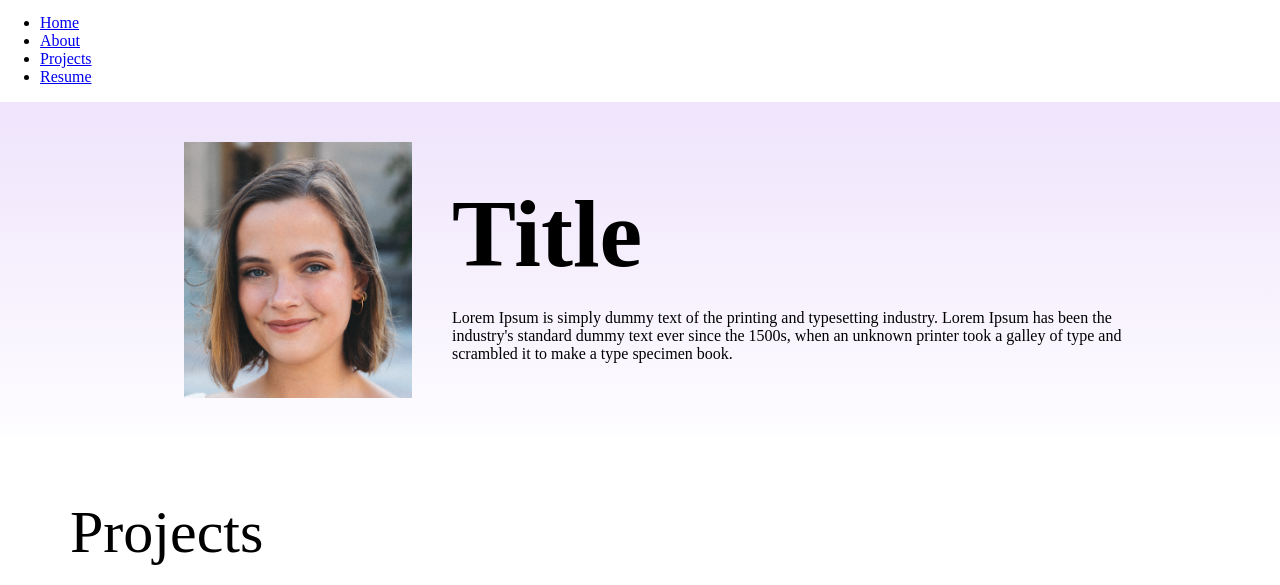
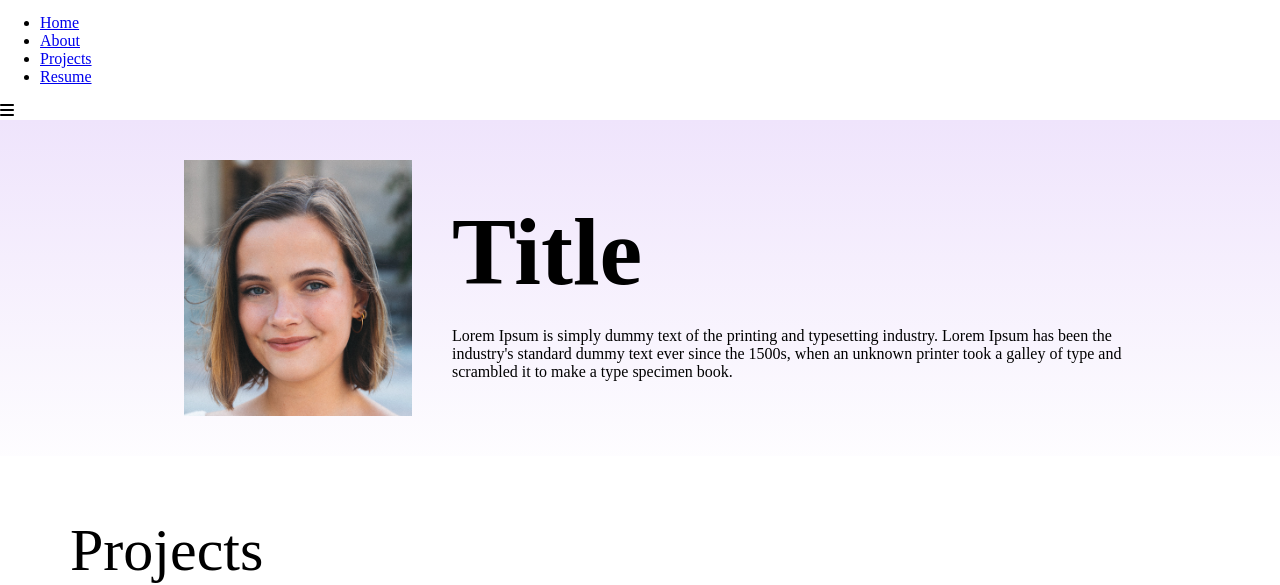
Before and after one commit to akildron/mod18, a plain HTML site: page index.html in a window 1280 px wide. Shown: the part 220-805 px from the top of the page. Drawn offline with Linux system fonts and the light colour scheme.

Commit message:
change 11

```diff
--- a/css/variables.css
+++ b/css/variables.css
@@ -1,4 +1,5 @@
 @import url('https://fonts.googleapis.com/css2?family=Roboto:ital,wght@0,100;0,300;0,400;0,500;0,700;0,900;1,100;1,300;1,400;1,500;1,700;1,900&display=swap');
+@import url('https://cdnjs.cloudflare.com/ajax/libs/font-awesome/6.4.2/css/all.min.css');
 :root{
 --Primary: #6100e9;
 --Primary-light: #995DF0;
--- a/index.html
+++ b/index.html
@@ -19,6 +19,9 @@
 <li><a href="#" class="navItem">Projects</a></li>
 <li><a href="#" class="navItem">Resume</a></li>
         </ul>
+        <div class="mobileMenu">
+          <i class="fa-solid fa-bars"></i>
+        </div>
     </div>
   </nav>
 
```
